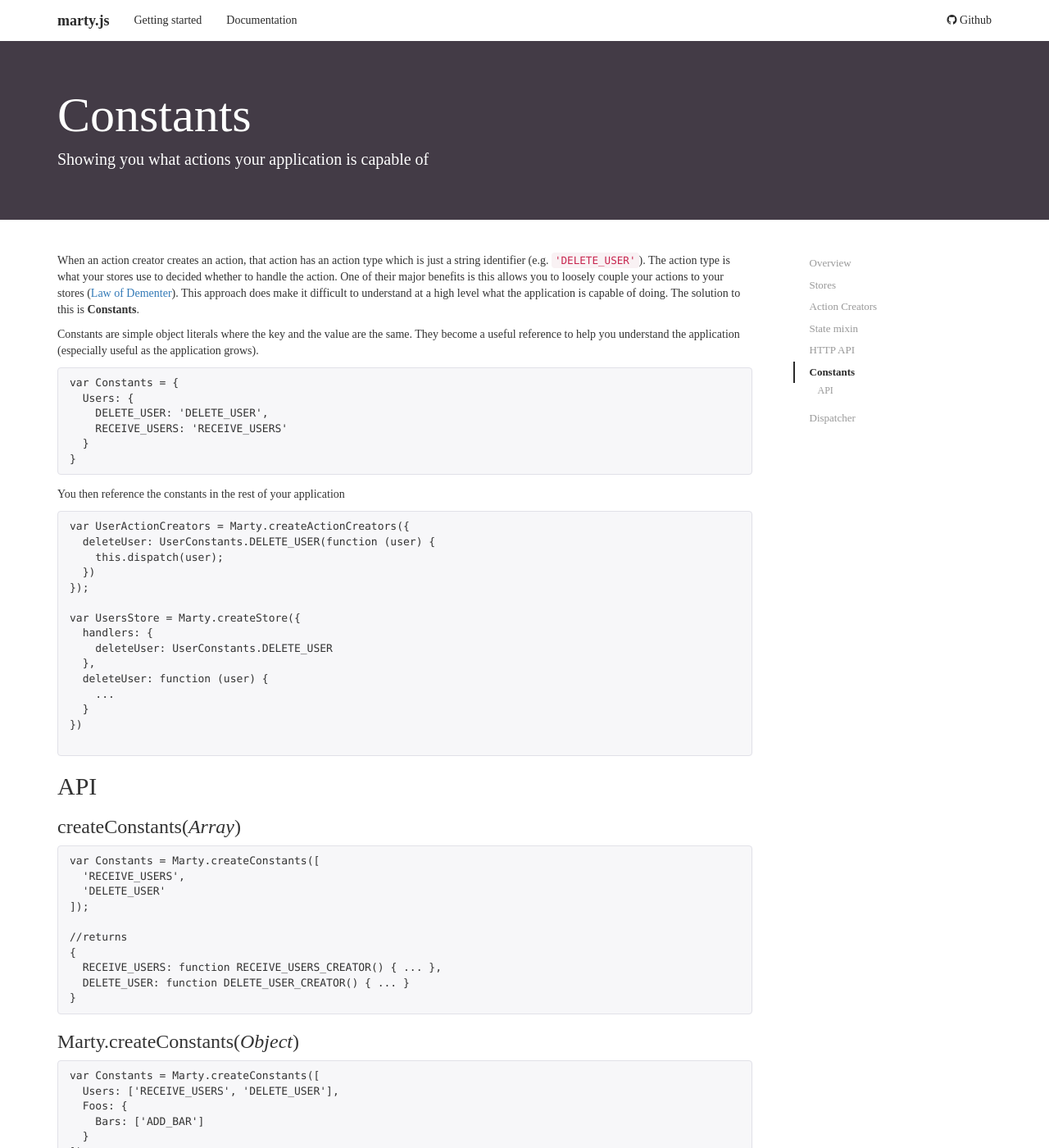
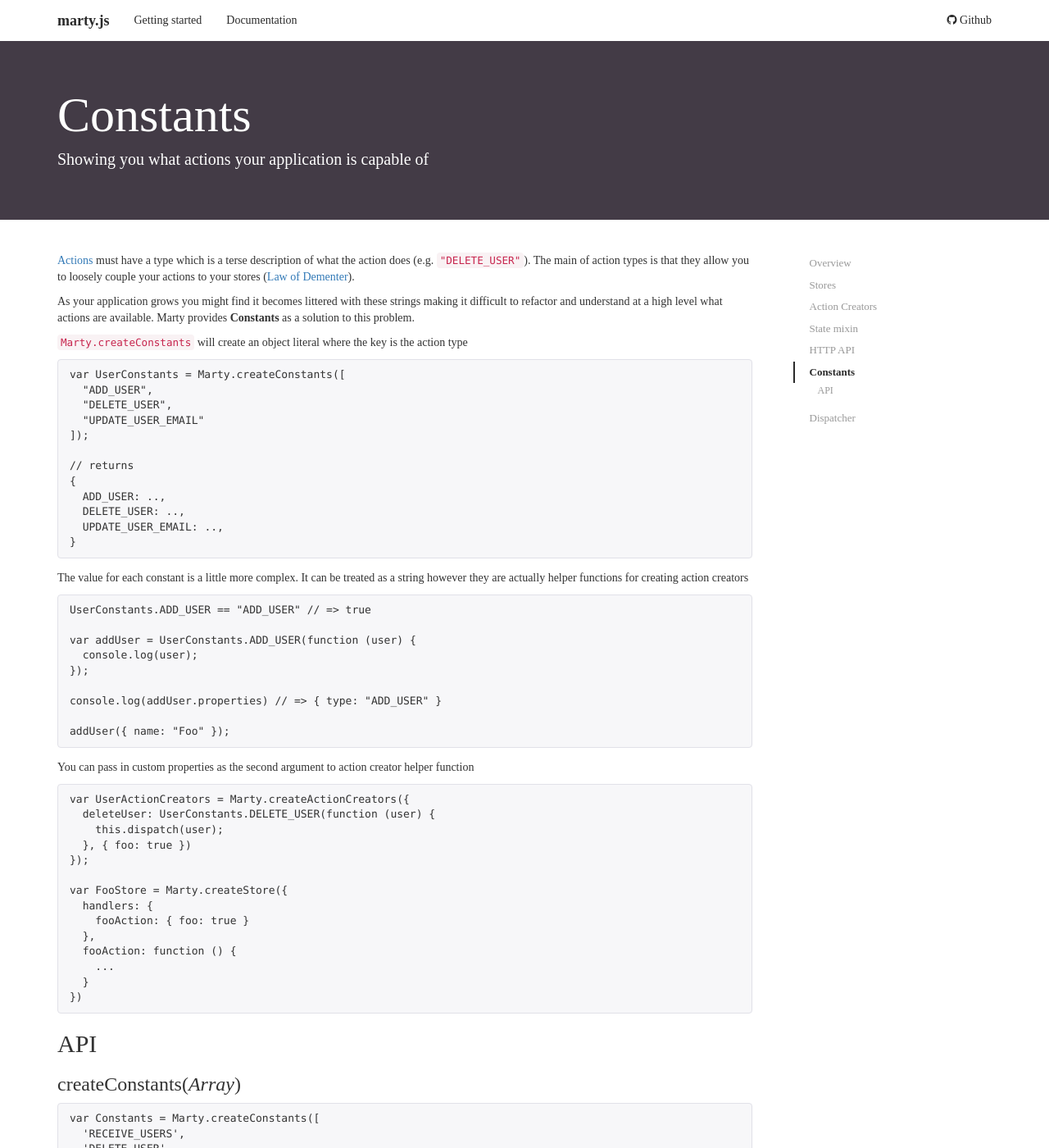
Before and after one commit to alsuper114/marty, a Jekyll site: the page built from docs/docs/constants.md, in a window 1280 px wide and 1400 px high. Shown: the whole window at 82% size. Built offline with Jekyll 4.4.1, drawn with Linux system fonts in a browser that asks for light colours; nearby versions of some CDN libraries; Markdown is read by kramdown in place of the engine named in the settings.

Commit message:
Updated documentation

````diff
--- a/docs/docs/constants.md
+++ b/docs/docs/constants.md
@@ -8,38 +8,60 @@ header_colour: 433B46
 order: 6
 ---
 
-When an action creator creates an action, that action has an action type which is just a string identifier (e.g. <code>'DELETE_USER'</code>). The action type is what your stores use to decided whether to handle the action. One of their major benefits is this allows you to loosely couple your actions to your stores ([Law of Dementer](http://en.wikipedia.org/wiki/Law_of_Demeter)). This approach does make it difficult to understand at a high level what the application is capable of doing. The solution to this is **Constants**.
+[Actions](/docs/actionCreators.html) must have a type which is a terse description of what the action does (e.g. ``"DELETE_USER"``). The main of action types is that they allow you to loosely couple your actions to your stores ([Law of Dementer](http://en.wikipedia.org/wiki/Law_of_Demeter)).
 
-Constants are simple object literals where the key and the value are the same. They become a useful reference to help you understand the application (especially useful as the application grows).
+As your application grows you might find it becomes littered with these strings making it difficult to refactor and understand at a high level what actions are available. Marty provides **Constants** as a solution to this problem.
+
+``Marty.createConstants`` will create an object literal where the key is the action type
 
 {% highlight js %}
-var Constants = {
-  Users: {
-    DELETE_USER: 'DELETE_USER',
-    RECEIVE_USERS: 'RECEIVE_USERS'
-  }
+var UserConstants = Marty.createConstants([
+  "ADD_USER",
+  "DELETE_USER",
+  "UPDATE_USER_EMAIL"
+]);
+
+// returns
+{
+  ADD_USER: ..,
+  DELETE_USER: ..,
+  UPDATE_USER_EMAIL: ..,
 }
 {% endhighlight %}
 
-You then reference the constants in the rest of your application
+The value for each constant is a little more complex. It can be treated as a string however they are actually helper functions for creating action creators
 
-```
+{% highlight js %}
+UserConstants.ADD_USER == "ADD_USER" // => true
+
+var addUser = UserConstants.ADD_USER(function (user) {
+  console.log(user);
+});
+
+console.log(addUser.properties) // => { type: "ADD_USER" }
+
+addUser({ name: "Foo" });
+{% endhighlight %}
+
+You can pass in custom properties as the second argument to action creator helper function
+
+{% highlight js %}
 var UserActionCreators = Marty.createActionCreators({
   deleteUser: UserConstants.DELETE_USER(function (user) {
     this.dispatch(user);
-  })
+  }, { foo: true })
 });
 
-var UsersStore = Marty.createStore({
+var FooStore = Marty.createStore({
   handlers: {
-    deleteUser: UserConstants.DELETE_USER
+    fooAction: { foo: true }
   },
-  deleteUser: function (user) {
+  fooAction: function () {
     ...
   }
 })
+{% endhighlight %}
 
-```
 
 <h2 id="api">API</h2>
 
````
Also changed, not shown: docs/docs/actionCreators.md (+27 -24 lines), docs/docs/dispatcher.md (+11 -1 lines), docs/docs/index.md (+10 -6 lines), docs/docs/stores.md (+2 -2 lines).
